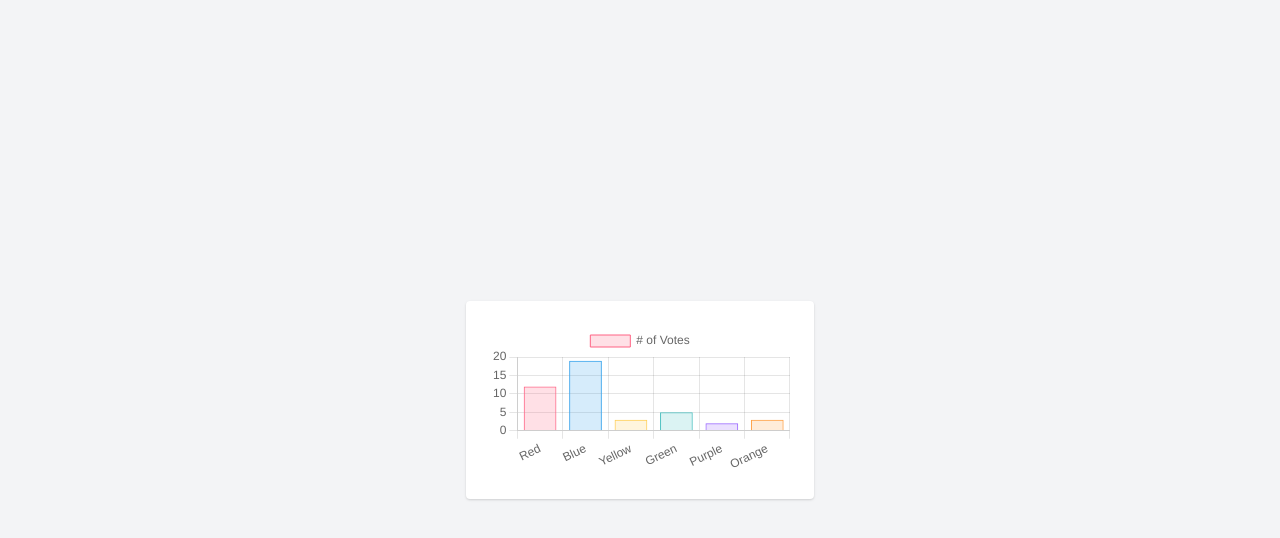
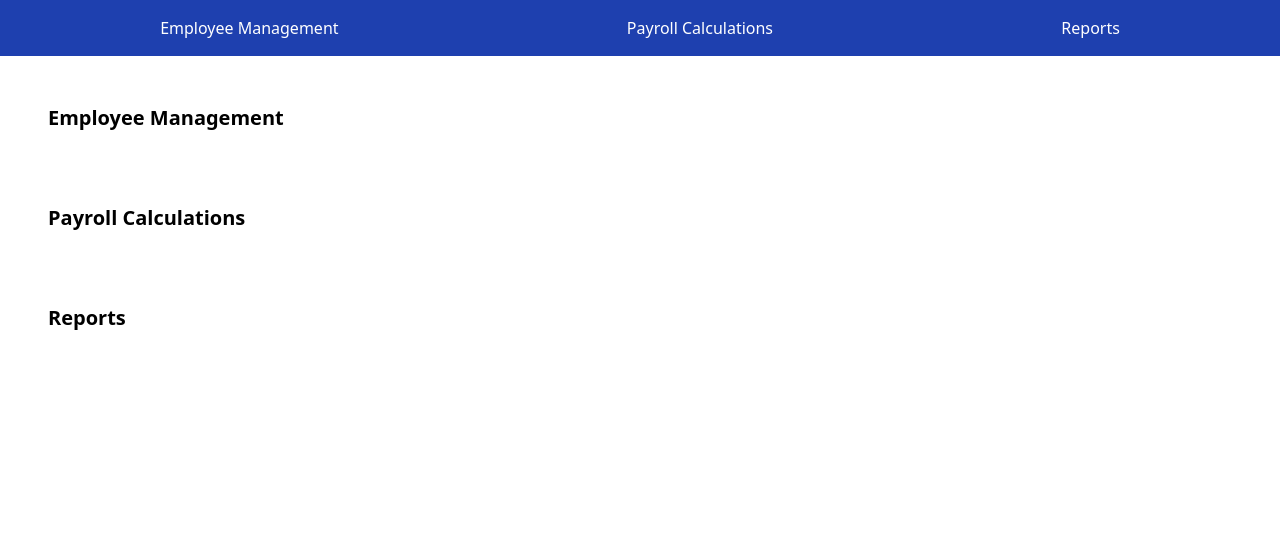
Before and after one commit to Brienyll/payroll, a plain HTML site: page index.html in a window 1280 px wide. Drawn offline with nearby package versions, Linux system fonts and the light colour scheme.

Commit message:
added tailwind cdn and change body

```diff
--- a/index.html
+++ b/index.html
@@ -1,18 +1,45 @@
-
 <!DOCTYPE html>
 <html lang="en">
-<head>
-    <meta charset="UTF-8">
-    <meta name="viewport" content="width=device-width, initial-scale=1.0">
-    <title>Chart with Tailwind and Chart.js</title>
-    <link href="https://cdn.jsdelivr.net/npm/tailwindcss@2.2.19/dist/tailwind.min.css" rel="stylesheet">
-    <script src="https://cdn.jsdelivr.net/npm/chart.js"></script>
-    <link rel="stylesheet" href="styles.css">
-</head>
-<body class="bg-gray-100 flex justify-center items-center h-screen">
-    <div class="p-6 bg-white rounded shadow">
-        <canvas id="myChart"></canvas>
-    </div>
-    <script src="app.js"></script>
-</body>
+  <head>
+    <meta charset="UTF-8" />
+    <meta name="viewport" content="width=device-width, initial-scale=1.0" />
+    <title>HR & Payroll Dashboard</title>
+    <!-- Include Tailwind CSS from CDN -->
+    <link
+      href="https://cdn.jsdelivr.net/npm/tailwindcss@2.2.19/dist/tailwind.min.css"
+      rel="stylesheet"
+    />
+  </head>
+  <body class="font-sans">
+    <nav class="bg-blue-800 text-white p-4">
+      <ul class="flex justify-around list-none">
+        <li>
+          <a href="#employee-management" class="text-white no-underline"
+            >Employee Management</a
+          >
+        </li>
+        <li>
+          <a href="#payroll-calculations" class="text-white no-underline"
+            >Payroll Calculations</a
+          >
+        </li>
+        <li><a href="#reports" class="text-white no-underline">Reports</a></li>
+      </ul>
+    </nav>
+
+    <section id="employee-management" class="p-6 m-6">
+      <h2 class="text-xl font-bold">Employee Management</h2>
+      <!-- Content for managing employees -->
+    </section>
+
+    <section id="payroll-calculations" class="p-6 m-6">
+      <h2 class="text-xl font-bold">Payroll Calculations</h2>
+      <!-- Content for payroll calculations -->
+    </section>
+
+    <section id="reports" class="p-6 m-6">
+      <h2 class="text-xl font-bold">Reports</h2>
+      <!-- Content for generating and viewing reports -->
+    </section>
+  </body>
 </html>
```
